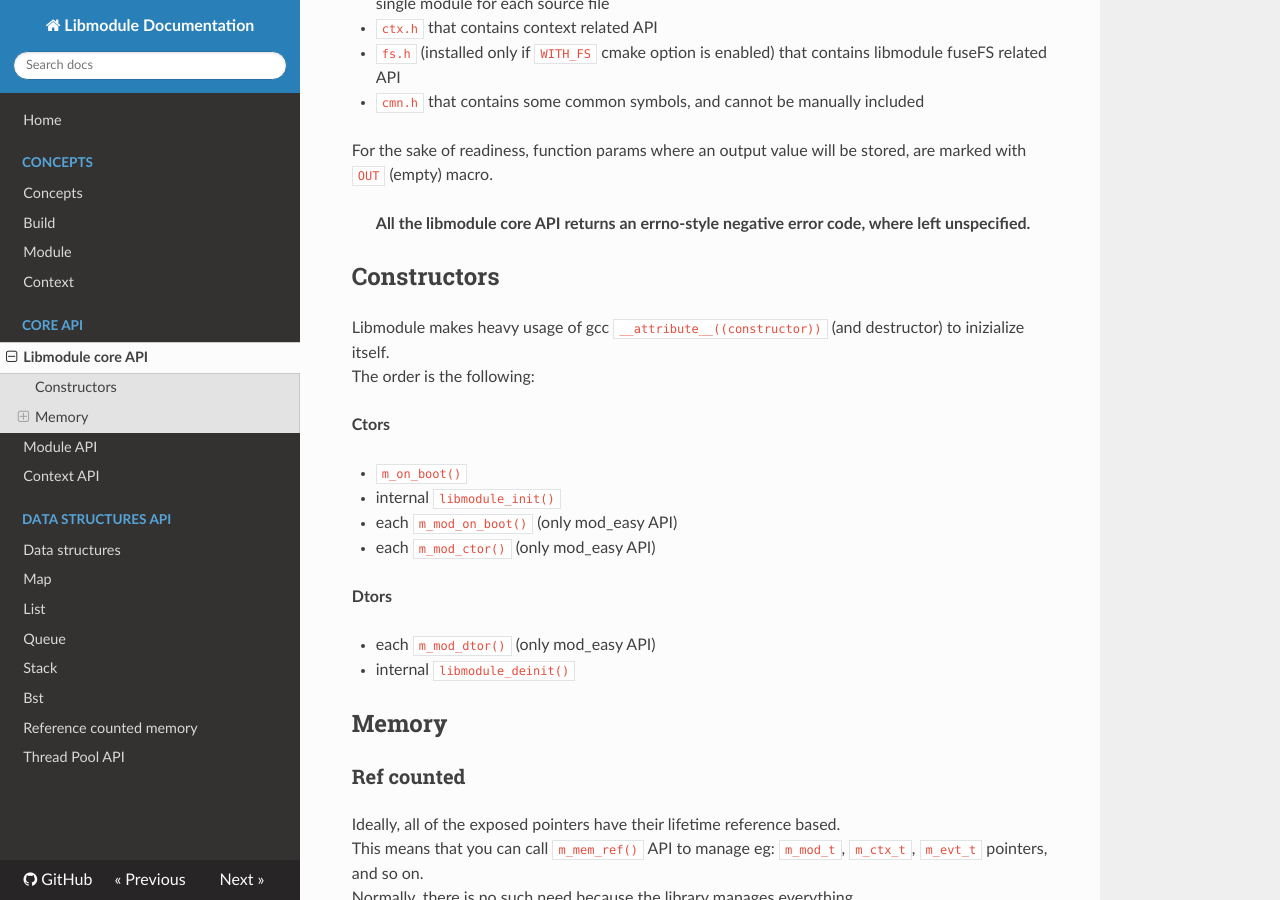
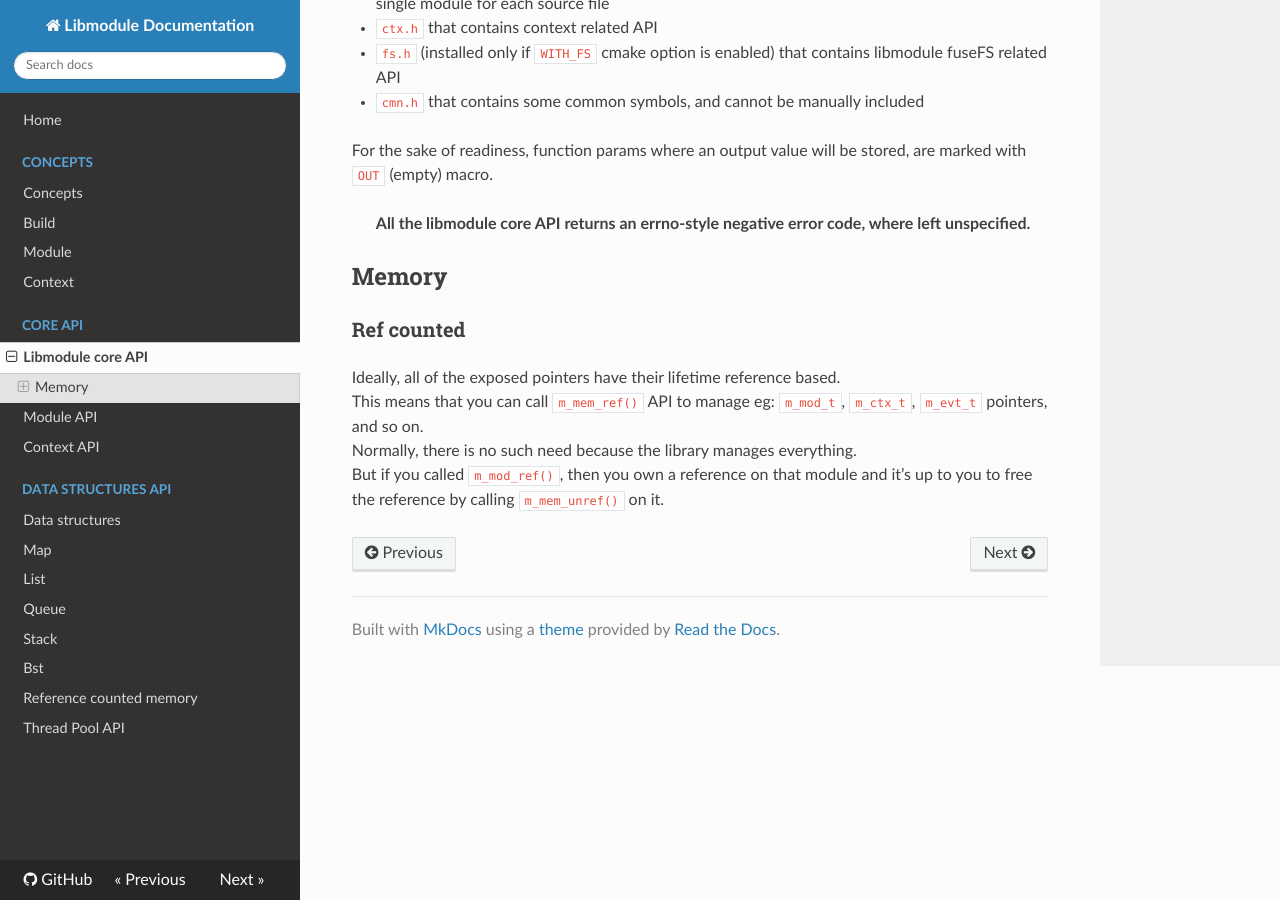
Before and after one commit to FedeDP/libmodule, an MkDocs documentation site: the page built from docs/core/core.md, in a window 1280 px wide and 900 px high, scrolled down 340 px. Built offline with MkDocs 1.6.1, drawn with Linux system fonts in a browser that asks for light colours; nearby versions of some CDN libraries.

Commit message:
cleanup(core,docs): drop `m_on_boot()` global weak function; it is useless now.
Easy API enforces default memhook (or, one can override it
by writing its own constructor to run before libmodule's easy api ones).

Signed-off-by: Federico Di Pierro <nierro92@gmail.com>

```diff
--- a/docs/core/core.md
+++ b/docs/core/core.md
@@ -14,23 +14,6 @@
 
 > **All the libmodule core API returns an errno-style negative error code, where left unspecified.**
 
-## Constructors
-
-Libmodule makes heavy usage of gcc `__attribute__((constructor))` (and destructor) to inizialize itself.
-The order is the following:
-
-**Ctors**
-
-* `m_on_boot()`
-* internal `libmodule_init()`
-* each `m_mod_on_boot()` (only mod_easy API)
-* each `m_mod_ctor()` (only mod_easy API)
-
-**Dtors**
-
-* each `m_mod_dtor()` (only mod_easy API)
-* internal `libmodule_deinit()`
-
 ## Memory
 
 ### Ref counted
```
Also changed, not shown: TODO.md (+3 -2 lines), docs/concepts/concepts.md (+1 -1 lines), docs/core/mod.md (+1 -1 lines), 2 other files.
